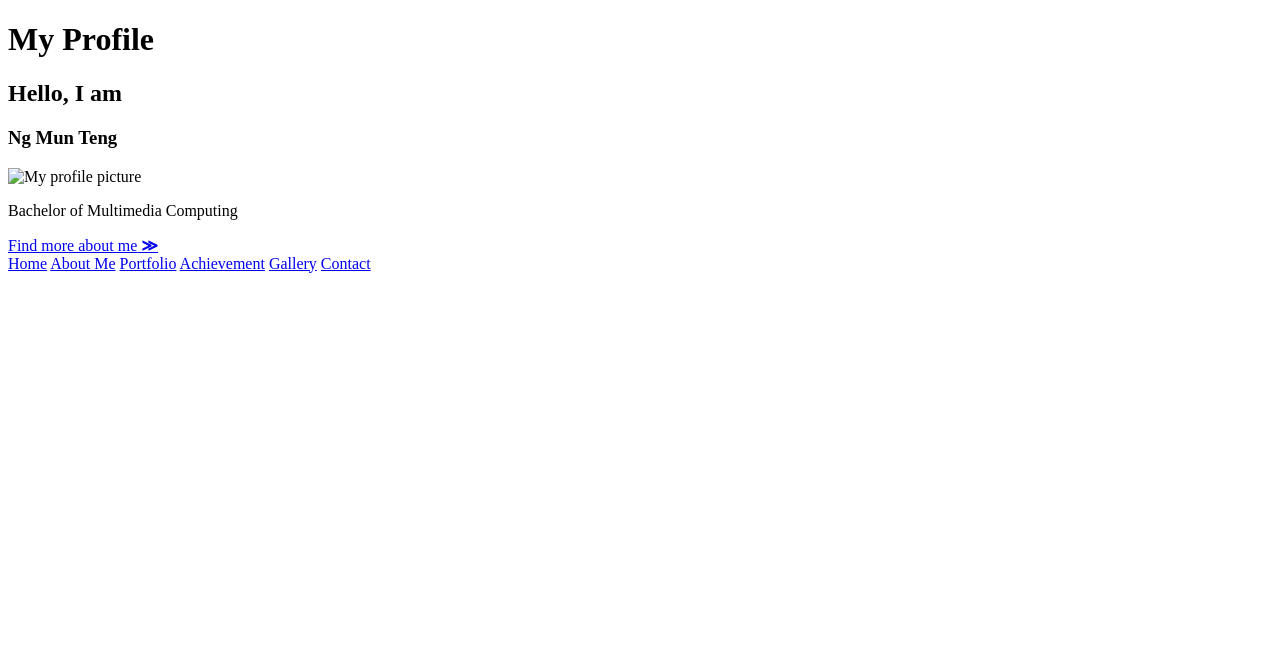
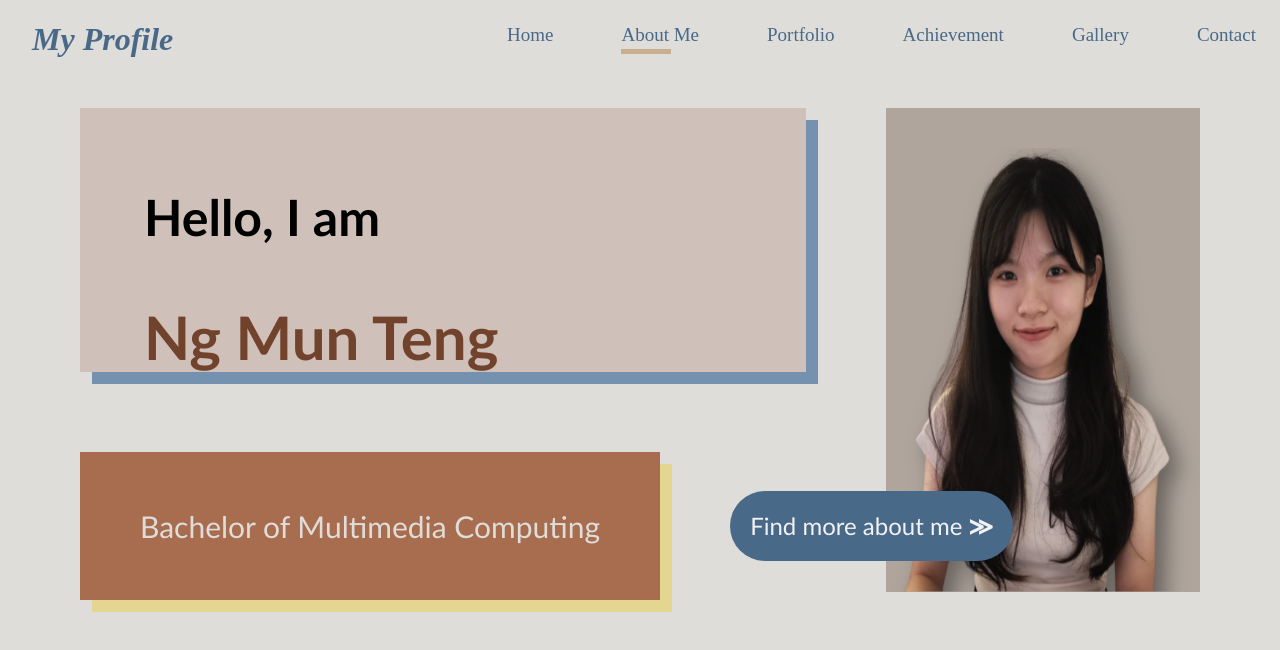
Before and after one commit to Ng312/Personal-Website, a plain HTML site: page index.html in a window 1280 px wide. Drawn offline with Linux system fonts and the light colour scheme.

Commit message:
Update index.html

```diff
--- a/index.html
+++ b/index.html
@@ -3,8 +3,8 @@
     <head>
         <title>My Profile Home Page</title>
         <meta charset = "UTF-8">
-        <link rel="stylesheet" href = "/css files/styles.css">
-        <link rel="stylesheet" href = "/css files/homestyles.css">
+        <link rel="stylesheet" href = "styles.css">
+        <link rel="stylesheet" href = "homestyles.css">
     </head>
     <body>
         <main>
@@ -14,20 +14,20 @@
                     <h2>Hello, I am </h2>
                     <h3>Ng Mun Teng</h3>
                 </div>
-                <img src = "/Images/profile.png" alt ="My profile picture">
+                <img src = "profile.png" alt ="My profile picture">
             </div>
                 <div class = "row2">
                     <p class = "program">Bachelor of Multimedia Computing</p>
-                    <a class = "go-to-aboutme" href = "/html files/about.html">Find more about me<strong> ≫</strong></a>
+                    <a class = "go-to-aboutme" href = "about.html">Find more about me<strong> ≫</strong></a>
                 </div>
             <div class="topnav">
-                <a class = "current" href="/html files/index.html">Home</a>
-                <a href = "/html files/about.html">About Me</a>
-                <a href="/html files/portfolio.html">Portfolio</a>
-                <a href="/html files/achievement.html">Achievement</a>
-                <a href = "/html files/gallery.html">Gallery</a>
-                <a href="/html files/contact.html">Contact</a>
-            </div>
+                    <a href="index.html">Home</a>
+                    <a class ="current" href = "about.html">About Me</a>
+                    <a href="portfolio.html">Portfolio</a>
+                    <a href="achievement.html">Achievement</a>
+                    <a href = "gallery.html">Gallery</a>
+                    <a href="contact.html">Contact</a>
+                </div>
         </main>
 
     </body>
```
